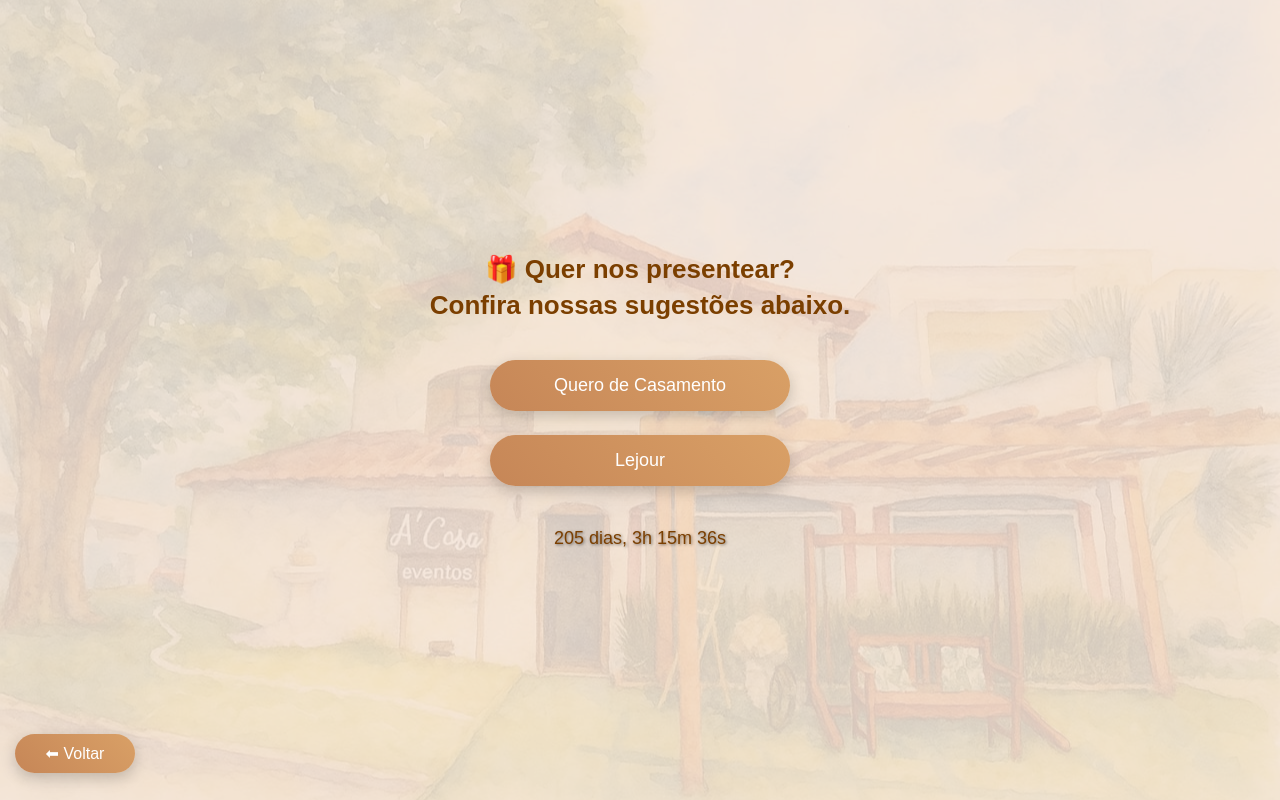
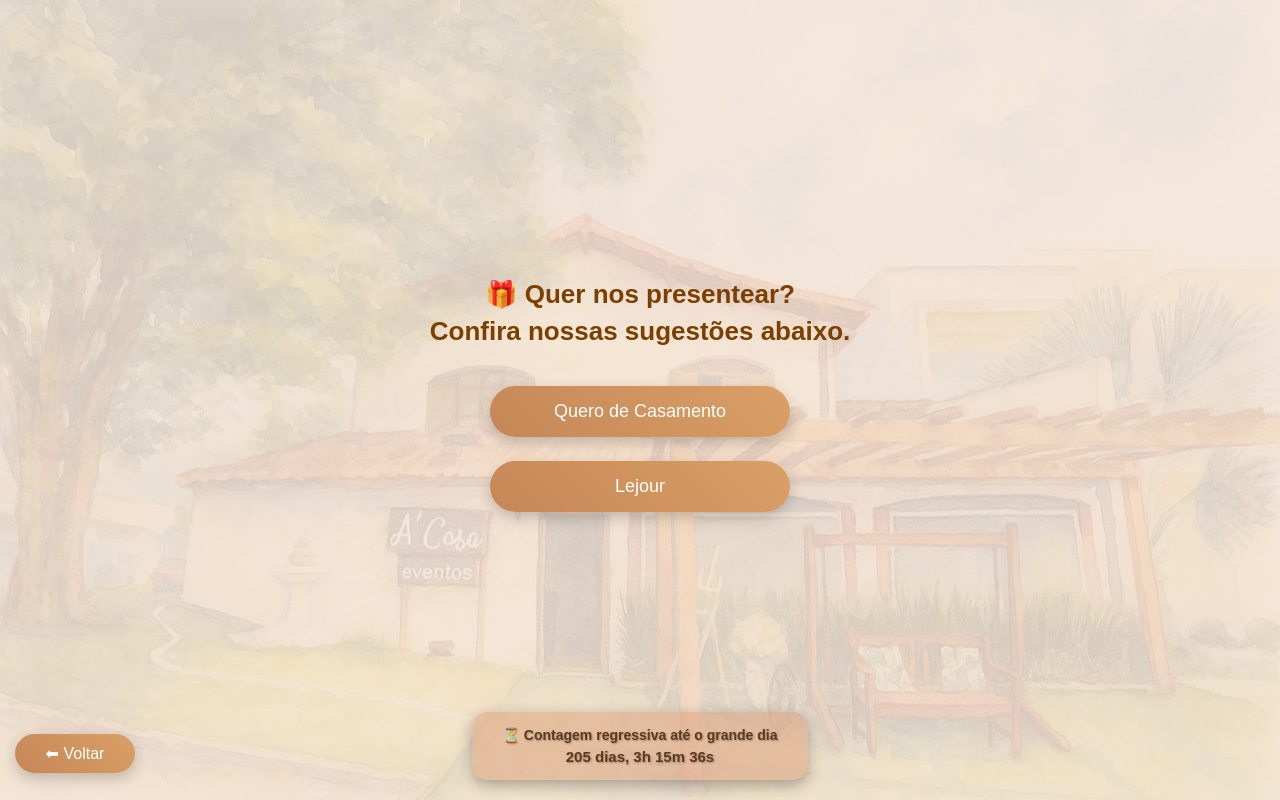
Before and after one commit to andersullivan23-ship-it/SITEDOCASAMENTO, a plain HTML site: page lista.HTML in a window 1280 px wide. Drawn offline with Linux system fonts and the light colour scheme.

Commit message:
Update lista.HTML

```diff
--- a/lista.HTML
+++ b/lista.HTML
@@ -52,20 +52,6 @@ h1{
   transform:scale(1.05);
   box-shadow:0 0 15px rgba(255,215,180,0.8),0 8px 20px rgba(0,0,0,0.3);
 }
-#countdown{
-  font-size:18px;
-  margin-top:30px;
-  color:#7b3f00;
-  background:transparent;
-  box-shadow:none;
-  text-shadow:1px 1px 3px rgba(0,0,0,0.5);
-}
-@media(max-width:600px){
-  h1{font-size:22px;}
-  #countdown{font-size:16px;}
-  .button{font-size:16px;padding:12px;}
-}
-
 /* Partículas da explosão */
 .particle {
   position:absolute; width:6px; height:6px; border-radius:50%;
@@ -75,7 +61,6 @@ h1{
   0%{opacity:1; transform:translate(0,0) scale(1);}
   100%{opacity:0; transform:translate(var(--x), var(--y)) scale(0.5);}
 }
-
 /* Botão de voltar pequeno no canto inferior esquerdo */
 #backButton{
   position:fixed;
@@ -85,6 +70,40 @@ h1{
   font-size:16px;
   padding:10px;
   z-index:10;
+}
+
+/* Contagem regressiva inferior */
+.countdown-container{
+    position:fixed;
+    bottom:20px;
+    left:50%;
+    transform:translateX(-50%);
+    background:rgba(215,140,100,0.4); /* terracota mais escuro */
+    padding:15px 30px;
+    border-radius:15px;
+    box-shadow:0 5px 15px rgba(0,0,0,0.3);
+    text-align:center;
+    z-index:5;
+}
+.countdown-container h2{
+    font-size:14px;
+    margin-bottom:5px;
+    color:#5C3A21; /* marrom escuro elegante */
+    text-shadow:1px 1px 2px rgba(0,0,0,0.3);
+}
+#countdown{
+    font-size:15px;
+    font-weight:bold;
+    color:#5C3A21; /* marrom escuro elegante */
+    text-shadow:1px 1px 2px rgba(0,0,0,0.3);
+}
+
+@media(max-width:600px){
+  h1{font-size:22px;}
+  #countdown{font-size:13px;}
+  .button{font-size:16px;padding:12px;}
+  .countdown-container{padding:12px 20px;}
+  .countdown-container h2{font-size:12px;}
 }
 </style>
 </head>
@@ -103,7 +122,12 @@ h1{
 <div class="button" onclick="explodeAndGo(event,'https://www.querodecasamento.com.br/lista-de-casamento/carolina-pereira--anderson-henrique')">Quero de Casamento</div>
 <div class="button" onclick="explodeAndGo(event,'http://site.lejour.com.br/lista-de-presentes/carolina-e-anderson')">Lejour</div>
 
-<div id="countdown"></div>
+</div>
+
+<!-- Contagem regressiva inferior -->
+<div class="countdown-container">
+    <h2>⏳ Contagem regressiva até o grande dia</h2>
+    <div id="countdown"></div>
 </div>
 
 <!-- Botão de voltar pequeno -->
```
